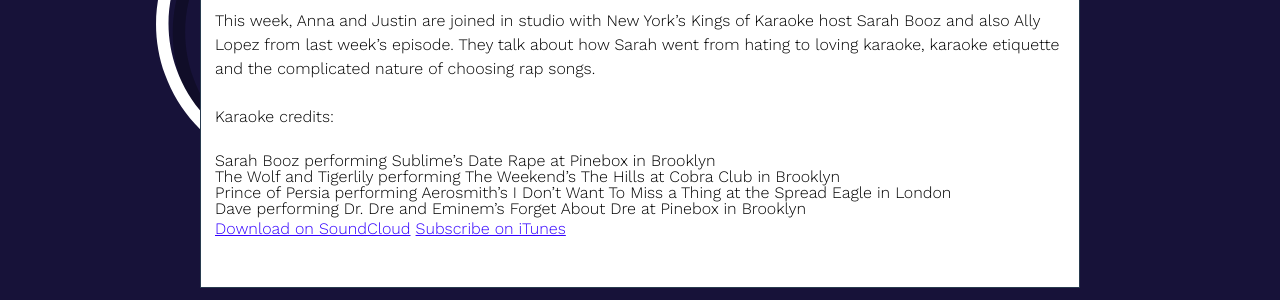
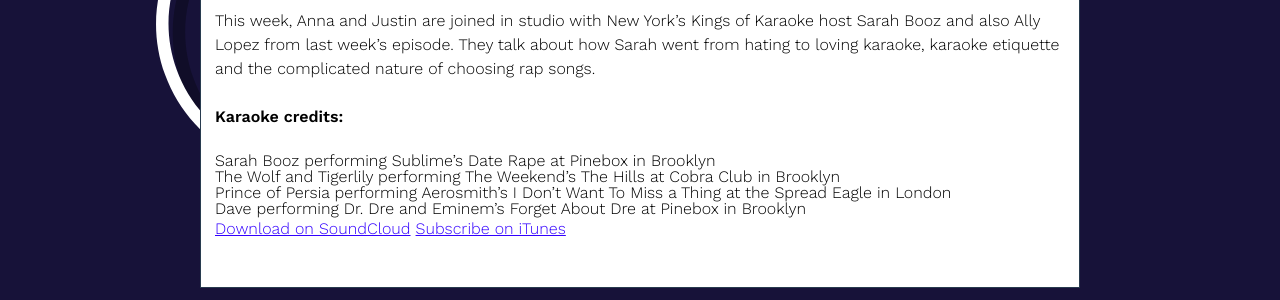
Before and after one commit to modernserf/karaoke-theory, a Jekyll site: the page built from _posts/2016-08-17-karaoke-mom.md, in a window 1280 px wide. Shown: the part 557-857 px from the top of the page. Built offline with Jekyll 4.4.1, drawn with Linux system fonts in a browser that asks for light colours.

```diff
--- a/_posts/2016-08-17-karaoke-mom.md
+++ b/_posts/2016-08-17-karaoke-mom.md
@@ -7,7 +7,8 @@ categories: podcast episode
 
 This week, Anna and Justin are joined in studio with New York's Kings of Karaoke host Sarah Booz and also Ally Lopez from last week's episode. They talk about how Sarah went from hating to loving karaoke, karaoke etiquette and the complicated nature of choosing rap songs.
 
-Karaoke credits:
+**Karaoke credits:**
+
 - Sarah Booz performing Sublime's Date Rape at Pinebox in Brooklyn
 - The Wolf and Tigerlily performing The Weekend's The Hills at Cobra Club in Brooklyn
 - Prince of Persia performing Aerosmith's I Don't Want To Miss a Thing at the Spread Eagle in London
```
